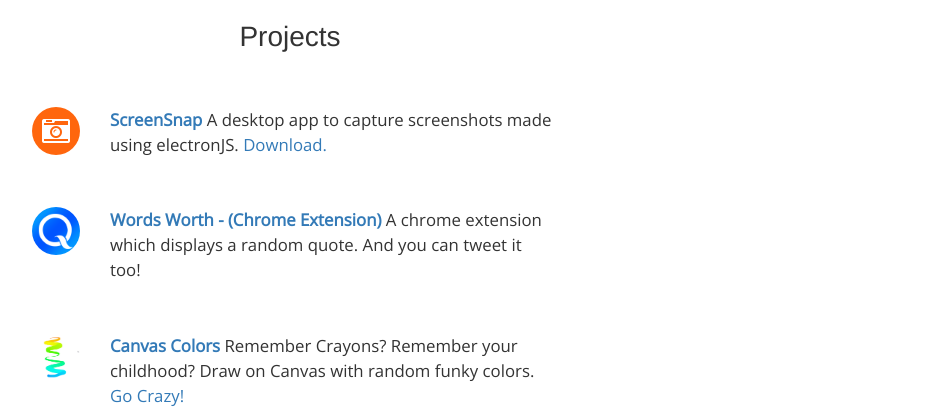
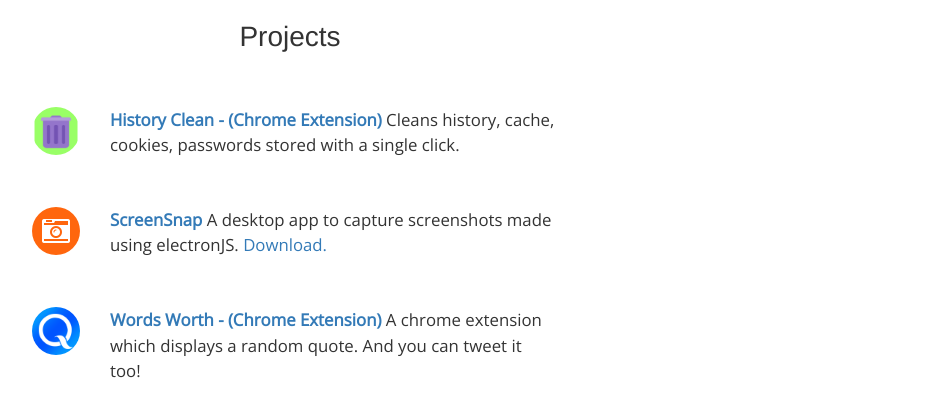
Before and after one commit to strider99/strider99.github.io, a website: page index.html in a window 1280 px wide. Shown: the part 389-800 px from the top of the page, without its empty margins (350-1280 px from the left). Drawn offline with nearby package versions, Linux system fonts and the light colour scheme.

Commit message:
add history clean

```diff
--- a/index.html
+++ b/index.html
@@ -37,6 +37,18 @@
 				<div class="row heading-row">
 					<div class="col-xs-12">
 						<p class="projects-heading">Projects</p>
+					</div>
+				</div>
+
+				<div class="row project-row">
+					<div class="col-xs-2 col-sm-offset-2 icons">
+						<img src="images/history-clean.png" id="wordsworth">
+
+					</div>
+					<div class="col-xs-10 col-sm-5">
+						<p class="project-description">
+							<b><a href="https://chrome.google.com/webstore/detail/history-clean/kohdbnjamilpjpclohaonligkoemfkkg" target="_blank">History Clean - (Chrome Extension)</a></b> Cleans history, cache, cookies, passwords stored with a single click.
+						</p>
 					</div>
 				</div>
 
```
Also changed, not shown: images/history-clean.png (added).
